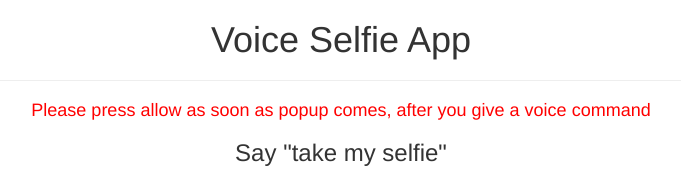
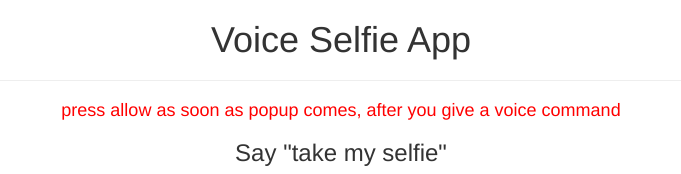
Before and after one commit to kasturivats19/Take-my-selfie, a plain HTML site: page index.html in a window 1280 px wide. Shown: the top 174 px of the page, without its empty margins (299-980 px from the left). Drawn offline with nearby package versions, Linux system fonts and the light colour scheme; a script that the page names is missing.

Commit message:
Update index.html

```diff
--- a/index.html
+++ b/index.html
@@ -19,7 +19,7 @@
         <h1>Voice Selfie App
         </h1>
         <hr>
-        <h4 style="color:red;">Please press allow as soon as popup comes, after you give a voice command</h4>
+        <h4 style="color:red;"> press allow as soon as popup comes, after you give a voice command</h4>
 
         <div class="form-group">
         <h3>Say "take my selfie"</h3>
```
